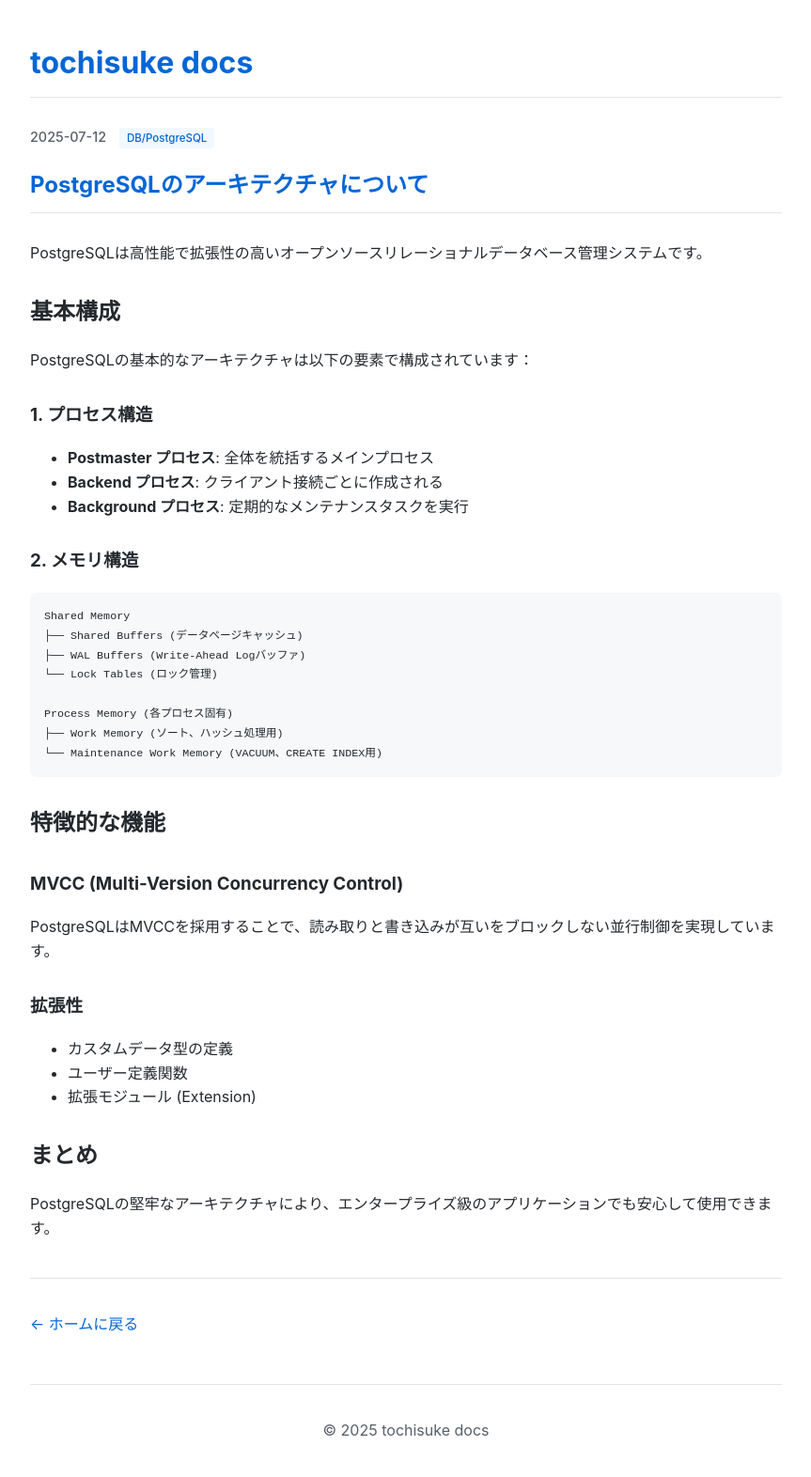
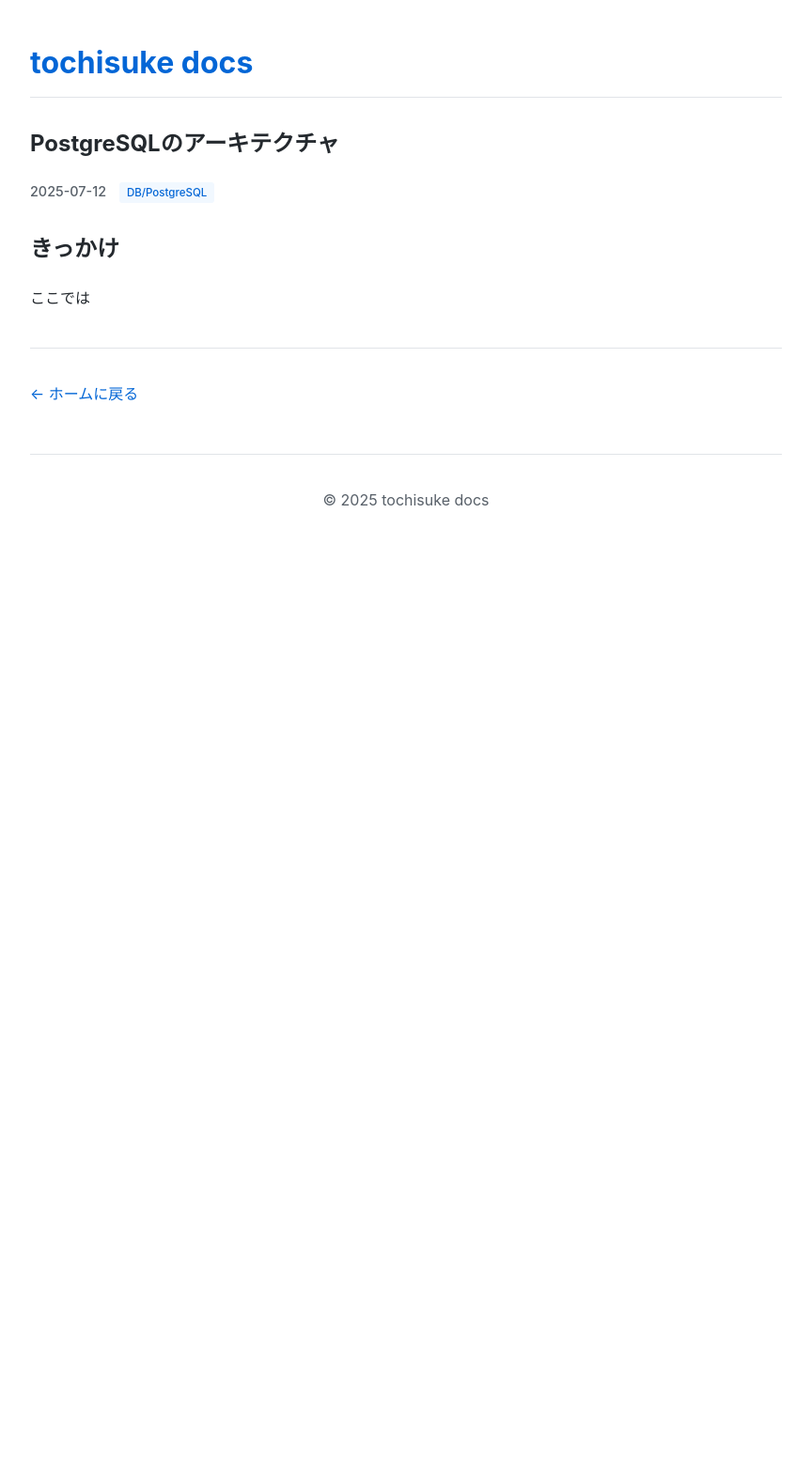
Before and after one commit to tochisuke221/tochisuke221.github.io, a Jekyll site: the page built from _posts/2025-07-12-postgresql-architecture.md, in a window 1280 px wide. Shown: the whole page at 94% size, without its empty margins (208-1071 px from the left). Built offline with Jekyll 4.4.1, drawn with Linux system fonts in a browser that asks for light colours; after the commit the page ends 900 px from its top, so only the background shows below that.

````diff
--- a/_layouts/post.html
+++ b/_layouts/post.html
@@ -4,6 +4,7 @@ layout: default
 
 <article class="post-content">
     <header>
+        <h2>{{ page.title }}</h2>
         <p class="post-date">{{ page.date | date: "%Y-%m-%d" }}
             {% if page.category %}<span class="category">{{ page.category }}</span>{% endif %}
         </p>
--- a/_posts/2025-07-12-postgresql-architecture.md
+++ b/_posts/2025-07-12-postgresql-architecture.md
@@ -5,45 +5,5 @@ date: 2025-07-12
 category: "DB/PostgreSQL"
 ---
 
-# PostgreSQLのアーキテクチャについて
-
-PostgreSQLは高性能で拡張性の高いオープンソースリレーショナルデータベース管理システムです。
-
-## 基本構成
-
-PostgreSQLの基本的なアーキテクチャは以下の要素で構成されています：
-
-### 1. プロセス構造
-
-- **Postmaster プロセス**: 全体を統括するメインプロセス
-- **Backend プロセス**: クライアント接続ごとに作成される
-- **Background プロセス**: 定期的なメンテナンスタスクを実行
-
-### 2. メモリ構造
-
-```
-Shared Memory
-├── Shared Buffers (データページキャッシュ)
-├── WAL Buffers (Write-Ahead Logバッファ)
-└── Lock Tables (ロック管理)
-
-Process Memory (各プロセス固有)
-├── Work Memory (ソート、ハッシュ処理用)
-└── Maintenance Work Memory (VACUUM、CREATE INDEX用)
-```
-
-## 特徴的な機能
-
-### MVCC (Multi-Version Concurrency Control)
-
-PostgreSQLはMVCCを採用することで、読み取りと書き込みが互いをブロックしない並行制御を実現しています。
-
-### 拡張性
-
-- カスタムデータ型の定義
-- ユーザー定義関数
-- 拡張モジュール (Extension)
-
-## まとめ
-
-PostgreSQLの堅牢なアーキテクチャにより、エンタープライズ級のアプリケーションでも安心して使用できます。
+## きっかけ
+ここでは
````
